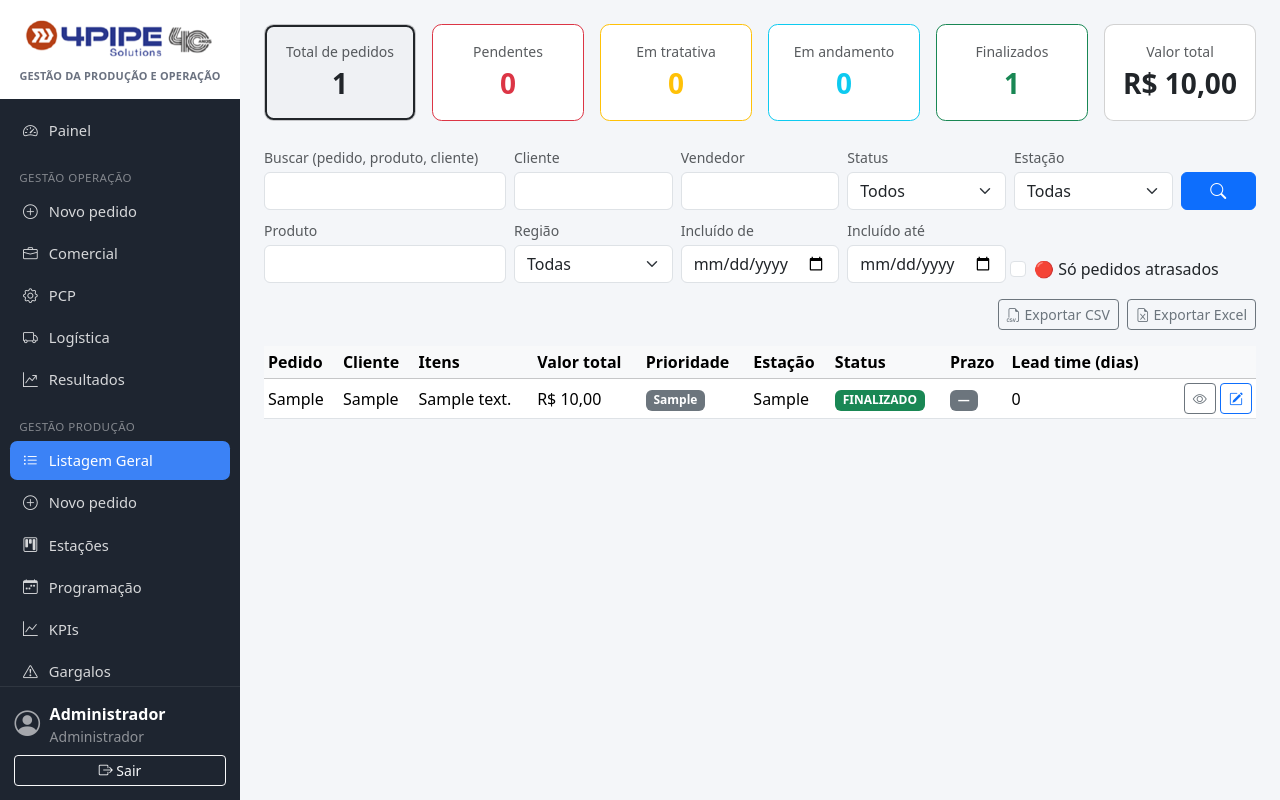
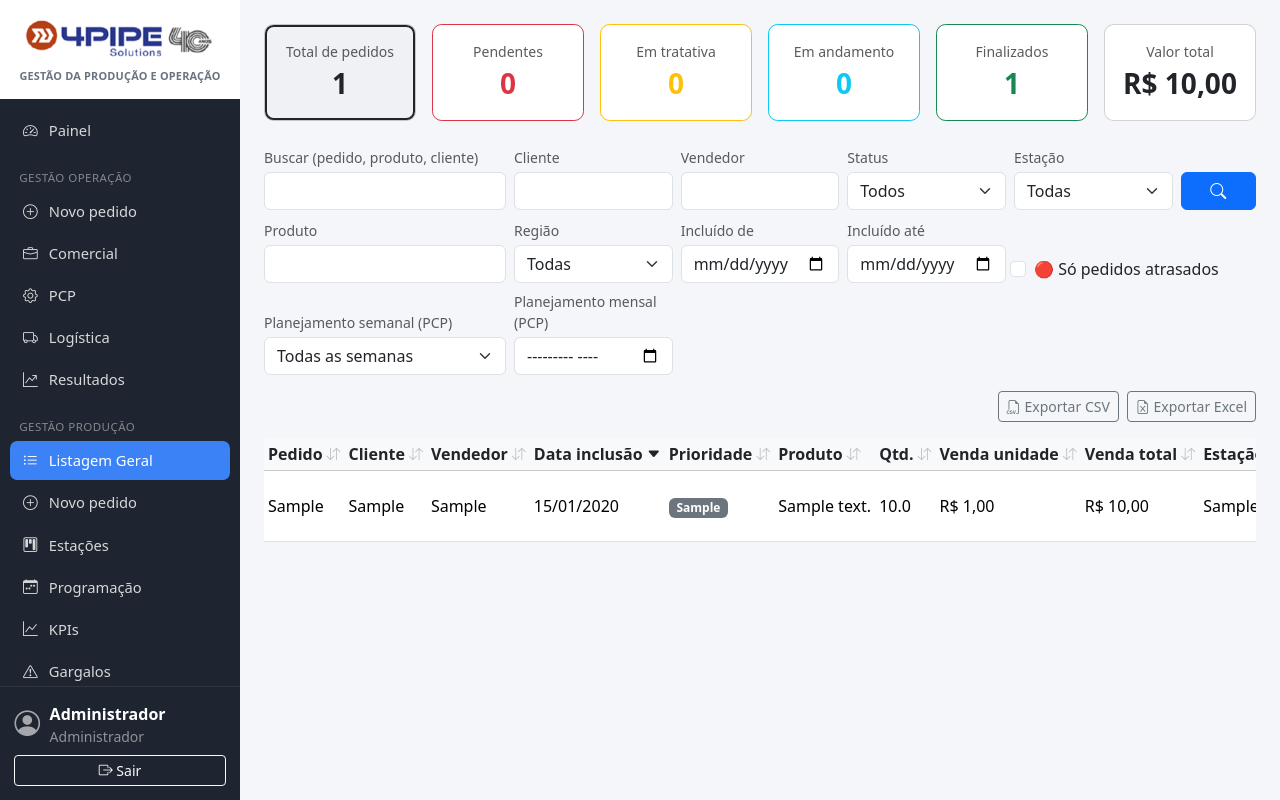
Before and after one commit to matttheus1590-code/producao_app, a Flask app: page / in a window 1280 px wide. Run offline with Flask 3, Linux system fonts and the light colour scheme; a user stored in the database is signed in; tables that the repository leaves empty hold one stand-in row (values such as "Sample post"); some libraries are stand-ins or nearby versions.

Commit message:
Atualizacao automatica - 18/08/2026 14:34

```diff
--- a/app.py
+++ b/app.py
@@ -8,7 +8,7 @@ from flask import Flask, Response, flash, jsonify, redirect, render_template, re
 from flask_login import current_user, login_required, login_user, logout_user
 from openpyxl import Workbook
 from openpyxl.styles import Font
-from sqlalchemy import and_, func, inspect, or_, text
+from sqlalchemy import and_, false, func, inspect, or_, text
 from sqlalchemy.orm import selectinload
 
 from extensions import db, login_manager
@@ -56,6 +56,7 @@ CAMPOS_HISTORICO_ITEM = [
     "termino_inspecao",
     "liberacao_faturamento",
     "liberacao_prevista",
+    "planejamento_semanal",
     "rnc",
     "numero_nota_fiscal",
     "valor_faturado",
@@ -114,6 +115,7 @@ def create_app():
         _migrar_estacoes_tabela(app)
         _migrar_faturamento_itens(app)
         _migrar_logistica_itens(app)
+        _migrar_planejamento_semanal_itens(app)
         _migrar_gestao_operacao_pedidos(app)
         _migrar_dados_go_para_pedidos_operacao(app)
         _seed_inicial(app)
@@ -335,6 +337,26 @@ def _migrar_logistica_itens(app):
         if "data_envio" not in colunas:
             conn.execute(text("ALTER TABLE itens_pedido ADD COLUMN data_envio DATE"))
     app.logger.info("Migração automática: campos de logística (transportadora e data de envio) adicionados aos itens.")
+
+
+def _migrar_planejamento_semanal_itens(app):
+    """Adiciona o campo de planejamento semanal (preenchido manualmente pelo
+    PCP, junto com a liberação prevista) nos itens criados antes dessa fase
+    existir.
+
+    É um campo 100% novo — não deriva de nenhum dado existente — então fica
+    em branco nos itens antigos e passa a ser preenchido dali pra frente."""
+    inspector = inspect(db.engine)
+    if "itens_pedido" not in inspector.get_table_names():
+        return
+
+    colunas = {c["name"] for c in inspector.get_columns("itens_pedido")}
+    if "planejamento_semanal" in colunas:
+        return
+
+    with db.engine.begin() as conn:
+        conn.execute(text("ALTER TABLE itens_pedido ADD COLUMN planejamento_semanal VARCHAR(40)"))
+    app.logger.info("Migração automática: campo de planejamento semanal adicionado aos itens.")
 
 
 # Colunas novas da Fase 13 (Gestão Operação) e seu tipo SQL — todas opcionais,
@@ -741,6 +763,21 @@ def _mes_ano_da_semana_pcp(semana):
     return (int(ano), mes)
 
 
+def _chave_semana_pcp(semana):
+    """Chave de ordenação cronológica pro rótulo de semana (ano, mês, nº da
+    semana) — usada tanto pelo planejamento semanal da Listagem Geral quanto,
+    se precisar no futuro, por qualquer outro campo no mesmo formato."""
+    if not semana:
+        return None
+    mes_ano = _mes_ano_da_semana_pcp(semana)
+    m = re.search(r"SEMANA\s*(\d+)", semana.upper())
+    semana_num = int(m.group(1)) if m else 0
+    if mes_ano is None:
+        return (9999, 99, semana_num)
+    ano, mes = mes_ano
+    return (ano, mes, semana_num)
+
+
 def _somar_meses(ano, mes, delta):
     total = (ano * 12 + (mes - 1)) + delta
     return (total // 12, total % 12 + 1)
@@ -1158,6 +1195,8 @@ def _filtrar_pedidos(args):
     data_inicio = args.get("data_inicio", "").strip()
     data_fim = args.get("data_fim", "").strip()
     atrasados = args.get("atrasados", "").strip()
+    planejamento_semanal = args.get("planejamento_semanal", "").strip()
+    planejamento_mensal = args.get("planejamento_mensal", "").strip()
 
     if cliente:
         query = query.filter(Pedido.cliente.ilike(f"%{cliente}%"))
@@ -1194,6 +1233,23 @@ def _filtrar_pedidos(args):
         predicado = _predicado_status(status)
         if predicado is not None:
             query = query.filter(predicado)
+    if planejamento_semanal:
+        query = query.filter(Pedido.itens.any(ItemPedido.planejamento_semanal == planejamento_semanal))
+    if planejamento_mensal:
+        mes_ano = _parse_mes_ano_form(planejamento_mensal, None)
+        if mes_ano:
+            semanas_do_mes = [
+                s for (s,) in db.session.query(ItemPedido.planejamento_semanal)
+                .filter(ItemPedido.planejamento_semanal.isnot(None))
+                .distinct()
+                if _mes_ano_da_semana_pcp(s) == mes_ano
+            ]
+            if semanas_do_mes:
+                query = query.filter(Pedido.itens.any(ItemPedido.planejamento_semanal.in_(semanas_do_mes)))
+            else:
+                # Mês escolhido não tem nenhum planejamento semanal preenchido
+                # ainda — não deve mostrar nada (em vez de ignorar o filtro).
+                query = query.filter(false())
 
     query = query.order_by(Pedido.data_inclusao_pedido.desc().nullslast(), Pedido.id.desc())
 
@@ -1208,8 +1264,172 @@ def _filtrar_pedidos(args):
         data_inicio=data_inicio,
         data_fim=data_fim,
         atrasados=atrasados,
+        planejamento_semanal=planejamento_semanal,
+        planejamento_mensal=planejamento_mensal,
     )
     return query, filtros
+
+
+class _LinhaListagemGeral:
+    """Uma linha da Listagem Geral = 1 pedido + 1 item (produto) dele — o
+    mesmo número de pedido pode aparecer em várias linhas, uma por produto
+    distinto, igual à planilha de referência. Só une os dois objetos num
+    lugar só pra o template não precisar fazer `linha.pedido.x` /
+    `linha.item.y` o tempo todo."""
+
+    def __init__(self, pedido, item):
+        self.pedido = pedido
+        self.item = item
+
+    # ---- identidade do pedido ----
+    @property
+    def pedido_id(self):
+        return self.pedido.id
+
+    @property
+    def pedido_venda(self):
+        return self.pedido.pedido_venda
+
+    @property
+    def cliente(self):
+        return self.pedido.cliente
+
+    @property
+    def vendedor(self):
+        return self.pedido.vendedor
+
+    @property
+    def data_inclusao_pedido(self):
+        return self.pedido.data_inclusao_pedido
+
+    @property
+    def prioridade(self):
+        return self.pedido.prioridade
+
+    @property
+    def frete(self):
+        return self.pedido.frete
+
+    @property
+    def pais(self):
+        return self.pedido.pais
+
+    @property
+    def estado(self):
+        return self.pedido.estado
+
+    @property
+    def cidade(self):
+        return self.pedido.cidade
+
+    # ---- dados do item (produto) ----
+    @property
+    def item_id(self):
+        return self.item.id
+
+    @property
+    def descricao_produto(self):
+        return self.item.descricao_produto
+
+    @property
+    def quantidade(self):
+        return self.item.quantidade
+
+    @property
+    def venda_unidade(self):
+        """Mesmo dado de custo que já existe (custo_unitario) — só exibido
+        sob o rótulo "Venda" pedido pelo Bruno."""
+        return self.item.custo_unitario
+
+    @property
+    def venda_total(self):
+        return self.item.valor_total
+
+    @property
+    def estacao(self):
+        return self.item.estacao
+
+    @property
+    def status_producao(self):
+        return self.item.status_producao
+
+    @property
+    def liberacao_prevista(self):
+        return self.item.liberacao_prevista
+
+    @property
+    def planejamento_semanal(self):
+        return self.item.planejamento_semanal
+
+    @property
+    def semaforo(self):
+        return self.item.semaforo
+
+
+def _linhas_listagem_geral(pedidos, args):
+    """Achata a lista de Pedido (com itens já carregados) em 1 linha por
+    ItemPedido — a granularidade que a Listagem Geral usa agora (1 linha por
+    produto, igual ao print de referência).
+
+    `_filtrar_pedidos` já decidiu quais PEDIDOS entram (algum item bate o
+    filtro); aqui, pros filtros que são naturalmente por ITEM — estação,
+    produto, planejamento semanal/mensal —, mostra só os produtos que batem,
+    não o pedido inteiro. Sem isso, filtrar por "semana X" mostraria também
+    os outros produtos do mesmo pedido que caem em semanas diferentes."""
+    estacao = args.get("estacao", "").strip()
+    produto = args.get("produto", "").strip().upper()
+    planejamento_semanal = args.get("planejamento_semanal", "").strip()
+    planejamento_mensal = args.get("planejamento_mensal", "").strip()
+    mes_ano = _parse_mes_ano_form(planejamento_mensal, None) if planejamento_mensal else None
+
+    linhas = []
+    for pedido in pedidos:
+        for item in pedido.itens:
+            if estacao and item.estacao != estacao:
+                continue
+            if produto and produto not in (item.descricao_produto or "").upper():
+                continue
+            if planejamento_semanal and item.planejamento_semanal != planejamento_semanal:
+                continue
+            if mes_ano and _mes_ano_da_semana_pcp(item.planejamento_semanal) != mes_ano:
+                continue
+            linhas.append(_LinhaListagemGeral(pedido, item))
+    return linhas
+
+
+def _ordenar_com_nulos_no_fim(linhas, chave, reverse):
+    """Ordena por `chave(linha)`, deixando quem não tem valor (None) sempre
+    no fim, não importa a direção — comportamento mais previsível pro
+    usuário do que deixar o Python inverter os vazios junto com o resto."""
+    com_valor = [l for l in linhas if chave(l) is not None]
+    sem_valor = [l for l in linhas if chave(l) is None]
+    com_valor.sort(key=chave, reverse=reverse)
+    return com_valor + sem_valor
+
+
+SORT_KEYS_LISTAGEM_GERAL = {
+    "pedido_venda": lambda l: (l.pedido_venda or "").upper() or None,
+    "cliente": lambda l: (l.cliente or "").upper() or None,
+    "vendedor": lambda l: (l.vendedor or "").upper() or None,
+    "data_inclusao": lambda l: l.data_inclusao_pedido,
+    "prioridade": lambda l: PRIORIDADE_OPCOES.index(l.prioridade) if l.prioridade in PRIORIDADE_OPCOES else None,
+    "produto": lambda l: (l.descricao_produto or "").upper() or None,
+    "quantidade": lambda l: l.quantidade,
+    "venda_unidade": lambda l: l.venda_unidade,
+    "venda_total": lambda l: l.venda_total,
+    "estacao": lambda l: (l.estacao or "").upper() or None,
+    "status": lambda l: STATUS_OPCOES.index(l.status_producao) if l.status_producao in STATUS_OPCOES else None,
+    "liberacao_prevista": lambda l: l.liberacao_prevista,
+    "planejamento_semanal": lambda l: _chave_semana_pcp(l.planejamento_semanal),
+    "frete": lambda l: (l.frete or "").upper() or None,
+    "pais": lambda l: (l.pais or "").upper() or None,
+    "estado": lambda l: (l.estado or "").upper() or None,
+    "cidade": lambda l: (l.cidade or "").upper() or None,
+    "prazo": lambda l: l.semaforo[1],
+}
+
+SORT_PADRAO = "data_inclusao"
+DIR_PADRAO = "desc"
 
 
 def _filtrar_pedidos_operacao(args):
@@ -1695,22 +1915,43 @@ def register_routes(app):
     @login_required
     def dashboard():
         page = request.args.get("page", 1, type=int)
+        sort = request.args.get("sort", SORT_PADRAO)
+        dir_ordenacao = request.args.get("dir", DIR_PADRAO)
+        if sort not in SORT_KEYS_LISTAGEM_GERAL:
+            sort = SORT_PADRAO
+        if dir_ordenacao not in ("asc", "desc"):
+            dir_ordenacao = DIR_PADRAO
+
+        # A Listagem Geral mostra 1 linha por PRODUTO (item), não por pedido —
+        # então a ordenação/paginação não dá mais pra fazer em SQL direto (várias
+        # colunas, como prioridade/status/prazo, têm ordem própria calculada em
+        # Python). Busca tudo que passou pelo filtro, achata em linhas por item,
+        # ordena e pagina em Python — mesmo padrão já usado em Gestão Operação e
+        # no Painel pra esse tipo de coluna.
         query, filtros = _filtrar_pedidos(request.args)
-
-        total_filtrado = query.count()
-        pedidos = query.offset((page - 1) * PAGE_SIZE).limit(PAGE_SIZE).all()
+        pedidos = query.all()
+        linhas = _linhas_listagem_geral(pedidos, request.args)
+        linhas = _ordenar_com_nulos_no_fim(linhas, SORT_KEYS_LISTAGEM_GERAL[sort], reverse=(dir_ordenacao == "desc"))
+
+        total_filtrado = len(linhas)
         total_paginas = max(1, (total_filtrado + PAGE_SIZE - 1) // PAGE_SIZE)
+        linhas_pagina = linhas[(page - 1) * PAGE_SIZE: page * PAGE_SIZE]
 
         resumo = _calcular_resumo()
+
+        filtros_paginacao = dict(filtros, sort=sort, dir=dir_ordenacao)
 
         return render_template(
             "dashboard.html",
-            pedidos=pedidos,
+            linhas=linhas_pagina,
             resumo=resumo,
             page=page,
             total_paginas=total_paginas,
             total_filtrado=total_filtrado,
             filtros=filtros,
+            filtros_paginacao=filtros_paginacao,
+            sort=sort,
+            dir_ordenacao=dir_ordenacao,
         )
 
     @app.route("/pedidos/novo", methods=["GET", "POST"])
@@ -1810,6 +2051,7 @@ def register_routes(app):
             terminos_inspecao = f.getlist("item_termino_inspecao[]")
             liberacoes_faturamento = f.getlist("item_liberacao_faturamento[]")
             liberacoes_prevista = f.getlist("item_liberacao_prevista[]")
+            planejamentos_semanais = f.getlist("item_planejamento_semanal[]")
             notas_fiscais = f.getlist("item_numero_nota_fiscal[]")
             valores_faturados = f.getlist("item_valor_faturado[]")
             transportadoras_ids = f.getlist("item_transportadora_id[]")
@@ -1824,11 +2066,11 @@ def register_routes(app):
             linhas = zip(
                 item_ids, descricoes, quantidades, custos, estacoes, status_itens, rncs,
                 inicios_producao, inicios_inspecao, terminos_inspecao,
-                liberacoes_faturamento, liberacoes_prevista, notas_fiscais, valores_faturados,
+                liberacoes_faturamento, liberacoes_prevista, planejamentos_semanais, notas_fiscais, valores_faturados,
                 transportadoras_ids, datas_envio,
             )
             for (item_id, desc, qtd, custo, estacao_item, status_item, rnc,
-                 ini_prod, ini_insp, term_insp, lib_fat, lib_prev, nf, valor_faturado,
+                 ini_prod, ini_insp, term_insp, lib_fat, lib_prev, planejamento_semanal, nf, valor_faturado,
                  transportadora_id, data_envio) in linhas:
                 desc = desc.strip()
 
@@ -1855,6 +2097,7 @@ def register_routes(app):
                 item.termino_inspecao = _parse_data_form(term_insp)
                 item.liberacao_faturamento = _parse_data_form(lib_fat)
                 item.liberacao_prevista = _parse_data_form(lib_prev)
+                item.planejamento_semanal = planejamento_semanal.strip() or None
                 item.numero_nota_fiscal = nf.strip() or None
                 item.valor_faturado = _parse_float_form(valor_faturado, default=None) if valor_faturado.strip() else None
                 item.transportadora_id = int(transportadora_id) if transportadora_id.strip().isdigit() else None
--- a/models.py
+++ b/models.py
@@ -418,6 +418,10 @@ class ItemPedido(db.Model):
     termino_inspecao = db.Column(db.Date, nullable=True)
     liberacao_faturamento = db.Column(db.Date, nullable=True)
     liberacao_prevista = db.Column(db.Date, nullable=True)
+    # Preenchido manualmente pelo PCP, junto com a liberação prevista — não é
+    # calculado a partir dela. Guarda o rótulo de semana no mesmo formato de
+    # gerar_semanas_pcp() (ex.: "SEMANA 03 / AGO / 2026").
+    planejamento_semanal = db.Column(db.String(40), nullable=True)
 
     rnc = db.Column(db.String(120), nullable=True)
 
--- a/templates/_macros.html
+++ b/templates/_macros.html
@@ -19,3 +19,17 @@
 </div>
 {% endif %}
 {% endmacro %}
+
+{% macro sort_th(label, campo, endpoint, sort_atual, dir_atual, filtros) %}
+{% set nova_dir = 'desc' if (sort_atual == campo and dir_atual == 'asc') else 'asc' %}
+<th>
+  <a href="{{ url_for(endpoint, sort=campo, dir=nova_dir, **filtros) }}" class="text-decoration-none text-dark d-inline-flex align-items-center gap-1 text-nowrap">
+    {{ label }}
+    {% if sort_atual == campo %}
+      <i class="bi bi-caret-{{ 'up' if dir_atual == 'asc' else 'down' }}-fill small"></i>
+    {% else %}
+      <i class="bi bi-arrow-down-up text-muted small" style="opacity:.35;"></i>
+    {% endif %}
+  </a>
+</th>
+{% endmacro %}
--- a/templates/dashboard.html
+++ b/templates/dashboard.html
@@ -1,5 +1,5 @@
 {% extends "base.html" %}
-{% from "_macros.html" import stat_card %}
+{% from "_macros.html" import stat_card, sort_th %}
 {% block title %}Listagem · Gestão da Produção e Operação{% endblock %}
 {% block content %}
 
@@ -84,6 +84,20 @@
     <input type="checkbox" class="form-check-input" id="filtroAtrasados" name="atrasados" value="1" {% if filtros.atrasados %}checked{% endif %}>
     <label class="form-check-label" for="filtroAtrasados">🔴 Só pedidos atrasados</label>
   </div>
+
+  <div class="col-md-3">
+    <label class="form-label small text-muted mb-1">Planejamento semanal (PCP)</label>
+    <select class="form-select" name="planejamento_semanal">
+      <option value="">Todas as semanas</option>
+      {% for semana in GO_SEMANAS_PCP %}
+        <option value="{{ semana }}" {% if filtros.planejamento_semanal == semana %}selected{% endif %}>{{ semana }}</option>
+      {% endfor %}
+    </select>
+  </div>
+  <div class="col-md-2">
+    <label class="form-label small text-muted mb-1">Planejamento mensal (PCP)</label>
+    <input type="month" class="form-control" name="planejamento_mensal" value="{{ filtros.planejamento_mensal }}">
+  </div>
 </form>
 
 <div class="d-flex justify-content-end gap-2 mb-3">
@@ -99,46 +113,64 @@
   <table class="table table-hover table-sm align-middle bg-white">
     <thead class="table-light">
       <tr>
-        <th>Pedido</th>
-        <th>Cliente</th>
-        <th>Itens</th>
-        <th>Valor total</th>
-        <th>Prioridade</th>
-        <th>Estação</th>
-        <th>Status</th>
-        <th>Prazo</th>
-        <th>Lead time (dias)</th>
+        {{ sort_th("Pedido", "pedido_venda", "dashboard", sort, dir_ordenacao, filtros) }}
+        {{ sort_th("Cliente", "cliente", "dashboard", sort, dir_ordenacao, filtros) }}
+        {{ sort_th("Vendedor", "vendedor", "dashboard", sort, dir_ordenacao, filtros) }}
+        {{ sort_th("Data inclusão", "data_inclusao", "dashboard", sort, dir_ordenacao, filtros) }}
+        {{ sort_th("Prioridade", "prioridade", "dashboard", sort, dir_ordenacao, filtros) }}
+        {{ sort_th("Produto", "produto", "dashboard", sort, dir_ordenacao, filtros) }}
+        {{ sort_th("Qtd.", "quantidade", "dashboard", sort, dir_ordenacao, filtros) }}
+        {{ sort_th("Venda unidade", "venda_unidade", "dashboard", sort, dir_ordenacao, filtros) }}
+        {{ sort_th("Venda total", "venda_total", "dashboard", sort, dir_ordenacao, filtros) }}
+        {{ sort_th("Estação", "estacao", "dashboard", sort, dir_ordenacao, filtros) }}
+        {{ sort_th("Status", "status", "dashboard", sort, dir_ordenacao, filtros) }}
+        {{ sort_th("Liberação prevista", "liberacao_prevista", "dashboard", sort, dir_ordenacao, filtros) }}
+        {{ sort_th("Planej. semanal", "planejamento_semanal", "dashboard", sort, dir_ordenacao, filtros) }}
+        {{ sort_th("Frete", "frete", "dashboard", sort, dir_ordenacao, filtros) }}
+        {{ sort_th("País", "pais", "dashboard", sort, dir_ordenacao, filtros) }}
+        {{ sort_th("UF", "estado", "dashboard", sort, dir_ordenacao, filtros) }}
+        {{ sort_th("Cidade", "cidade", "dashboard", sort, dir_ordenacao, filtros) }}
+        {{ sort_th("Prazo", "prazo", "dashboard", sort, dir_ordenacao, filtros) }}
         <th></th>
       </tr>
     </thead>
     <tbody>
-      {% for p in pedidos %}
+      {% for l in linhas %}
       <tr>
-        <td>{{ p.pedido_venda or "—" }}</td>
-        <td>{{ p.cliente }}</td>
-        <td class="text-truncate" style="max-width: 260px;" title="{{ p.itens | map(attribute='descricao_produto') | join(', ') }}">{{ p.descricao_resumo }}</td>
-        <td>R$ {{ "{:,.2f}".format(p.valor_total).replace(",", "X").replace(".", ",").replace("X", ".") }}</td>
-        <td><span class="badge bg-{{ PRIORIDADE_CORES.get(p.prioridade, 'secondary') }}">{{ p.prioridade or "—" }}</span></td>
-        <td>{{ p.estacao_resumo }}</td>
-        <td><span class="badge bg-{{ STATUS_CORES.get(p.status_producao, 'secondary') }}">{{ p.status_producao }}</span></td>
+        <td>{{ l.pedido_venda or "—" }}</td>
+        <td>{{ l.cliente }}</td>
+        <td>{{ l.vendedor or "—" }}</td>
+        <td>{{ l.data_inclusao_pedido.strftime("%d/%m/%Y") if l.data_inclusao_pedido else "—" }}</td>
+        <td><span class="badge bg-{{ PRIORIDADE_CORES.get(l.prioridade, 'secondary') }}">{{ l.prioridade or "—" }}</span></td>
+        <td class="text-truncate" style="max-width: 220px;" title="{{ l.descricao_produto }}">{{ l.descricao_produto }}</td>
+        <td>{{ l.quantidade }}</td>
+        <td>R$ {{ "{:,.2f}".format(l.venda_unidade).replace(",", "X").replace(".", ",").replace("X", ".") }}</td>
+        <td>R$ {{ "{:,.2f}".format(l.venda_total).replace(",", "X").replace(".", ",").replace("X", ".") }}</td>
+        <td>{{ l.estacao or "—" }}</td>
+        <td><span class="badge bg-{{ STATUS_CORES.get(l.status_producao, 'secondary') }}">{{ l.status_producao }}</span></td>
+        <td>{{ l.liberacao_prevista.strftime("%d/%m/%Y") if l.liberacao_prevista else "—" }}</td>
+        <td>{{ l.planejamento_semanal or "—" }}</td>
+        <td>{{ l.frete or "—" }}</td>
+        <td>{{ l.pais or "—" }}</td>
+        <td>{{ l.estado or "—" }}</td>
+        <td>{{ l.cidade or "—" }}</td>
         <td>
-          {% set cor, dias = p.semaforo %}
+          {% set cor, dias = l.semaforo %}
           <span class="badge bg-{{ SEMAFORO_CORES.get(cor, 'secondary') }}" title="{{ SEMAFORO_LABELS.get(cor, cor) }}">
             {% if dias is none %}—{% elif dias < 0 %}{{ -dias }}d atrasado{% else %}{{ dias }}d{% endif %}
           </span>
         </td>
-        <td>{{ p.prazo_total_dias if p.prazo_total_dias is not none else "—" }}</td>
         <td class="text-end">
-          <a href="{{ url_for('detalhe_pedido', pedido_id=p.id) }}" class="btn btn-sm btn-outline-secondary" title="Ver detalhe">
+          <a href="{{ url_for('detalhe_pedido', pedido_id=l.pedido_id) }}" class="btn btn-sm btn-outline-secondary" title="Ver detalhe">
             <i class="bi bi-eye"></i>
           </a>
-          <a href="{{ url_for('editar_pedido', pedido_id=p.id) }}" class="btn btn-sm btn-outline-primary" title="Editar">
+          <a href="{{ url_for('editar_pedido', pedido_id=l.pedido_id) }}" class="btn btn-sm btn-outline-primary" title="Editar">
             <i class="bi bi-pencil-square"></i>
           </a>
         </td>
       </tr>
       {% else %}
-      <tr><td colspan="10" class="text-center text-muted py-4">Nenhum pedido encontrado.</td></tr>
+      <tr><td colspan="19" class="text-center text-muted py-4">Nenhum pedido encontrado.</td></tr>
       {% endfor %}
     </tbody>
   </table>
@@ -149,7 +181,7 @@
   <ul class="pagination">
     {% for pg in range(1, total_paginas + 1) %}
       <li class="page-item {% if pg == page %}active{% endif %}">
-        <a class="page-link" href="{{ url_for('dashboard', page=pg, **filtros) }}">{{ pg }}</a>
+        <a class="page-link" href="{{ url_for('dashboard', page=pg, **filtros_paginacao) }}">{{ pg }}</a>
       </li>
     {% endfor %}
   </ul>
```
Also changed, not shown: templates/editar_pedido.html (+14 -0 lines).
